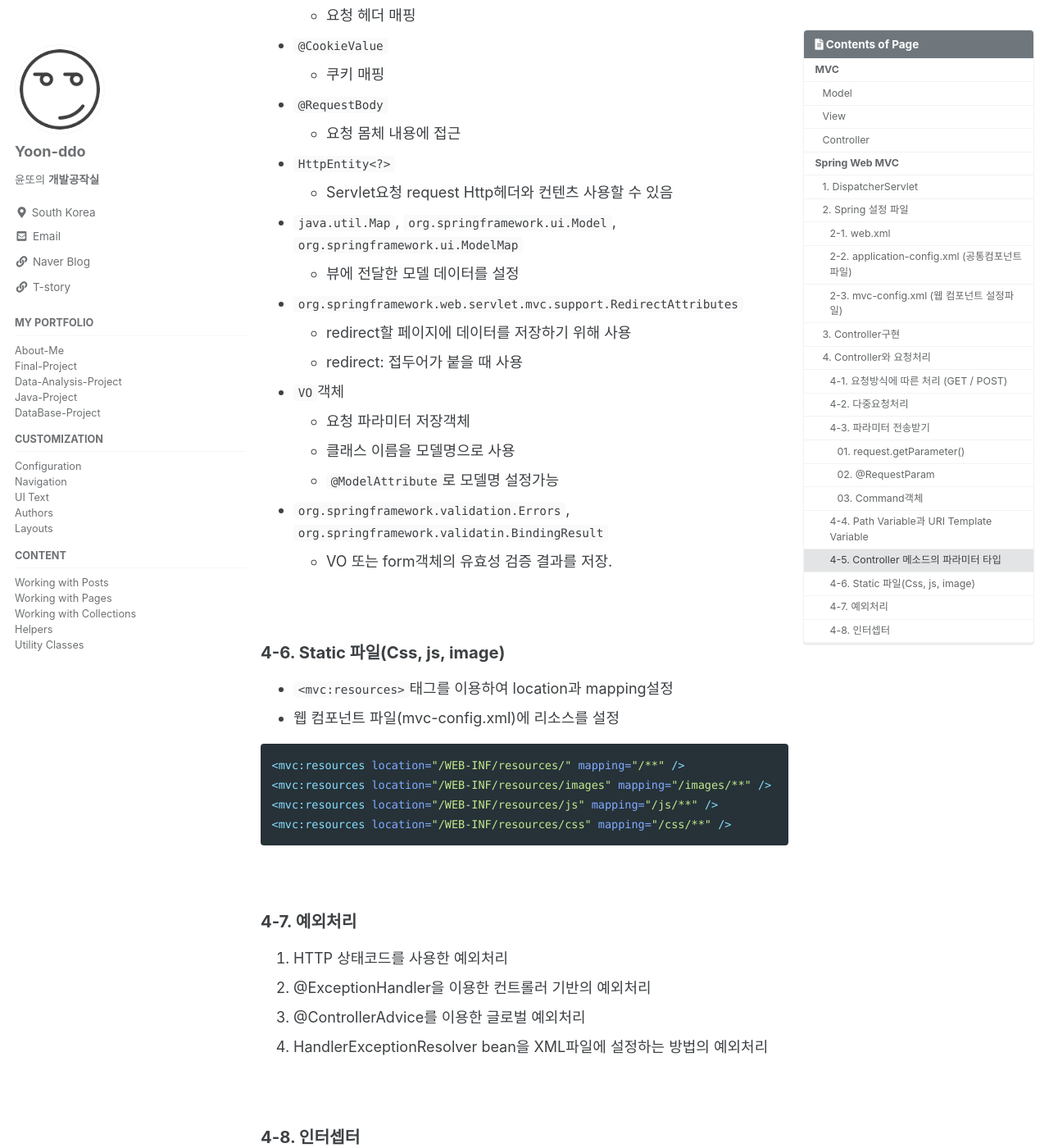
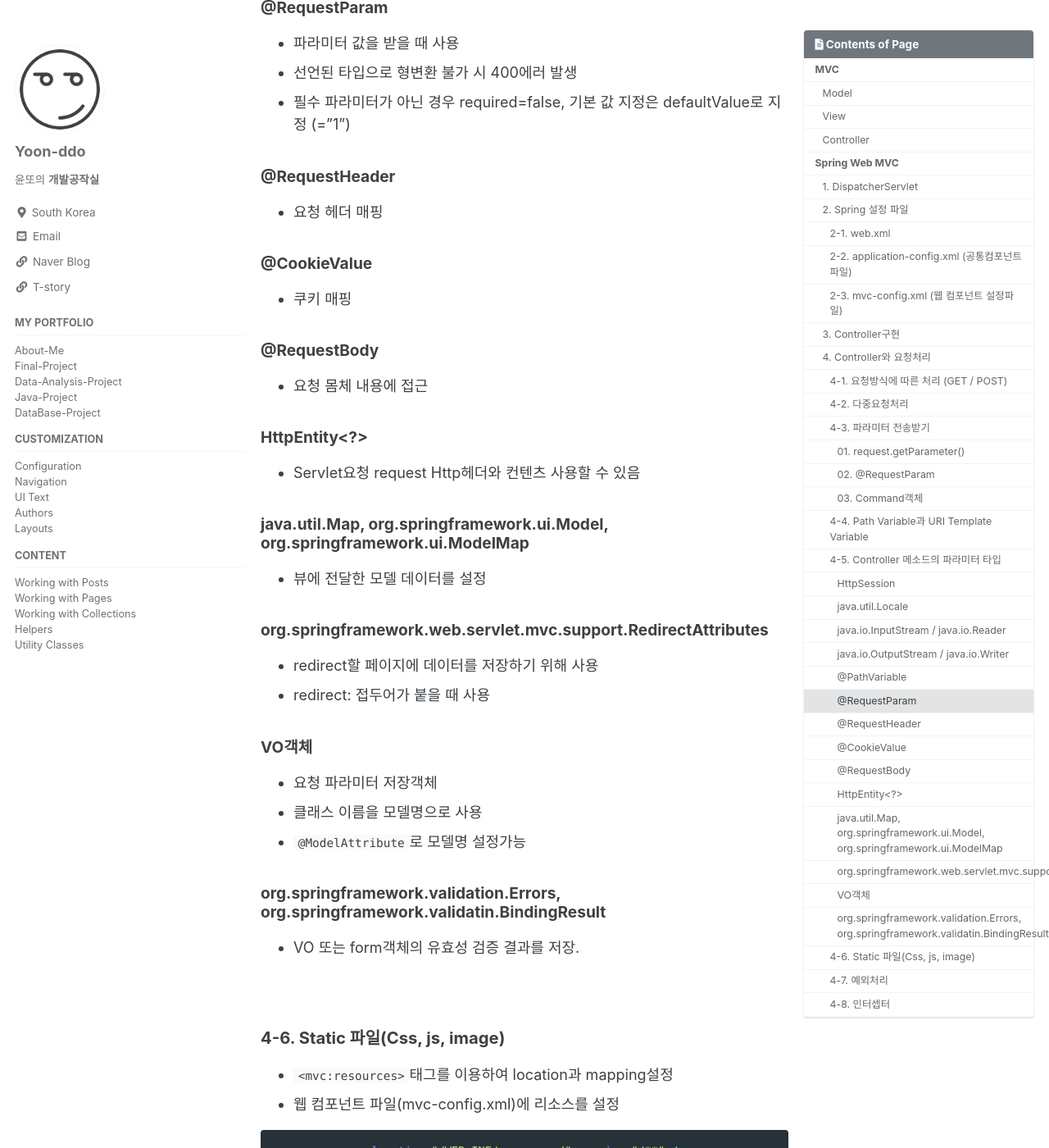
Before and after one commit to Yoon-ddo/Yoon-ddo.github.io, a Jekyll site: the page built from _posts/2021-08-13-Spring06_복습(MVC).md, in a window 1280 px wide and 1400 px high, scrolled down 8817 px. Shown: the whole window at 82% size. Built offline with Jekyll 4.4.1, drawn with Linux system fonts in a browser that asks for light colours; cached includes are drawn as plain includes.

Commit message:
Update 2021-08-13-Spring06_복습(MVC).md

```diff
--- a/_posts/2021-08-13-Spring06_복습(MVC).md
+++ b/_posts/2021-08-13-Spring06_복습(MVC).md
@@ -265,53 +265,53 @@ public String empInsert(@PathVariable int employeeId, Model model){ }
   - HTTP request객체와 response객체
   - 직접 request객체를 다룰 때 사용
 
-* `HttpSession`
-  - 사용자 인증처리에 사용
+#### HttpSession
+- 사용자 인증처리에 사용
 
-* `java.util.Locale`
-  - 현재 요청에 대한 Locale을 알 수 있음
+#### java.util.Locale
+- 현재 요청에 대한 Locale을 알 수 있음
 
-* `java.io.InputStream / java.io.Reader`
-  - 요청 컨텐츠에 직접 접근
+#### java.io.InputStream / java.io.Reader
+- 요청 컨텐츠에 직접 접근
 
-* `java.io.OutputStream / java.io.Writer`
-  - 응답 컨텐츠를 생성. (파일 다운로드)
+#### java.io.OutputStream / java.io.Writer
+- 응답 컨텐츠를 생성. (파일 다운로드)
 
-* `@PathVariable`
-  - URI템플릿 변수에 접근하기 위한 Annotation
-  - {}를 이용하여 URI에 설정
+#### @PathVariable
+- URI템플릿 변수에 접근하기 위한 Annotation
+- {}를 이용하여 URI에 설정
 
-* `@RequestParam`
-  - 파라미터 값을 받을 때 사용
-  - 선언된 타입으로 형변환 불가 시 400에러 발생
-  - 필수 파라미터가 아닌 경우 required=false, 기본 값 지정은 defaultValue로 지정 (="1")
+#### @RequestParam
+- 파라미터 값을 받을 때 사용
+- 선언된 타입으로 형변환 불가 시 400에러 발생
+- 필수 파라미터가 아닌 경우 required=false, 기본 값 지정은 defaultValue로 지정 (="1")
 
-* `@RequestHeader`
-  - 요청 헤더 매핑
+#### @RequestHeader
+- 요청 헤더 매핑
 
-* `@CookieValue`
-  - 쿠키 매핑
+#### @CookieValue
+- 쿠키 매핑
 
-* `@RequestBody`
-  - 요청 몸체 내용에 접근
+#### @RequestBody
+- 요청 몸체 내용에 접근
 
-* `HttpEntity<?>`
-  - Servlet요청 request Http헤더와 컨텐츠 사용할 수 있음
+#### HttpEntity<?>
+- Servlet요청 request Http헤더와 컨텐츠 사용할 수 있음
 
-* `java.util.Map`, `org.springframework.ui.Model`, `org.springframework.ui.ModelMap`
-  - 뷰에 전달한 모델 데이터를 설정
+#### java.util.Map, org.springframework.ui.Model, org.springframework.ui.ModelMap
+- 뷰에 전달한 모델 데이터를 설정
 
-* `org.springframework.web.servlet.mvc.support.RedirectAttributes`
-  - redirect할 페이지에 데이터를 저장하기 위해 사용
-  - redirect: 접두어가 붙을 때 사용
+#### org.springframework.web.servlet.mvc.support.RedirectAttributes
+- redirect할 페이지에 데이터를 저장하기 위해 사용
+- redirect: 접두어가 붙을 때 사용
 
-* `VO`객체
-  - 요청 파라미터 저장객체
-  - 클래스 이름을 모델명으로 사용
-  - `@ModelAttribute`로 모델명 설정가능
+#### VO객체
+- 요청 파라미터 저장객체
+- 클래스 이름을 모델명으로 사용
+- `@ModelAttribute`로 모델명 설정가능
 
-* `org.springframework.validation.Errors`, `org.springframework.validatin.BindingResult`
-  - VO 또는 form객체의 유효성 검증 결과를 저장.
+#### org.springframework.validation.Errors, org.springframework.validatin.BindingResult
+- VO 또는 form객체의 유효성 검증 결과를 저장.
 
 <br>
 
```
